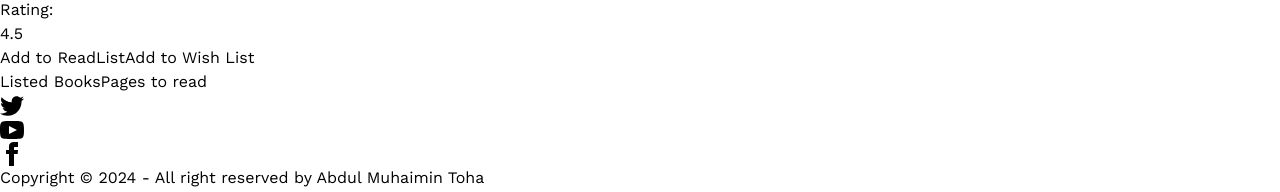
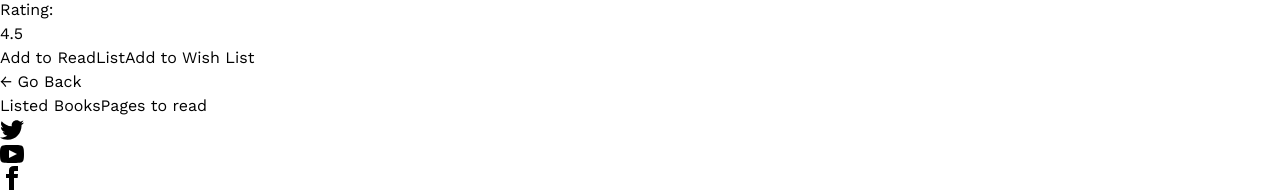
Before and after one commit to abdul-muhaimin-toha/Novel-Nest, a React (Vite) app: page /book-details/1 in a window 1280 px wide. Shown: the part 2038-2230 px from the top of the page. Built offline with nearby package versions, Linux system fonts and the light colour scheme; a web font is replaced by a local one.

Commit message:
save both readlist and wish list and toastify done

```diff
--- a/src/components/BookDetails.jsx
+++ b/src/components/BookDetails.jsx
@@ -2,9 +2,13 @@ import PropTypes from "prop-types";
 import cover_img from "../assets/book_details_cover.png";
 import {
   getReadListFromLS,
+  getWishListFromLS,
   setReadListInLS,
   updateReadListInLS,
+  updateWishListInLS,
 } from "../utils/localStoreManagement";
+import toast, { Toaster } from "react-hot-toast";
+import { Link } from "react-router-dom";
 
 const BookDetails = ({ book }) => {
   const {
@@ -26,9 +30,65 @@ const BookDetails = ({ book }) => {
     const isAlreadyAdded = readListFromLS.find((bookId) => bookId === book_id);
     if (!isAlreadyAdded) {
       updateReadListInLS(book_id);
+      toast("Book Added to read list", {
+        icon: "👏",
+        style: {
+          borderRadius: "10px",
+          background: "#333",
+          color: "#fff",
+        },
+      });
+    } else {
+      toast("Already Added to read list", {
+        icon: "❌",
+        style: {
+          borderRadius: "10px",
+          background: "#333",
+          color: "#fff",
+        },
+      });
     }
   };
-  const handleAddToWishList = () => {};
+  const handleAddToWishList = () => {
+    const wishListFromLS = getWishListFromLS();
+    const isAlreadyAddedToWL = wishListFromLS.find(
+      (bookId) => bookId === book_id,
+    );
+    const readListFromLS = getReadListFromLS();
+    const isAlreadyAddedToRL = readListFromLS.find(
+      (bookId) => bookId === book_id,
+    );
+
+    if (!isAlreadyAddedToWL && !isAlreadyAddedToRL) {
+      updateWishListInLS(book_id);
+      toast("Book Added to wish list", {
+        icon: "👏",
+        style: {
+          borderRadius: "10px",
+          background: "#333",
+          color: "#fff",
+        },
+      });
+    } else if (isAlreadyAddedToWL) {
+      toast("Already Added to Wish list", {
+        icon: "❌",
+        style: {
+          borderRadius: "10px",
+          background: "#333",
+          color: "#fff",
+        },
+      });
+    } else {
+      toast("Already Added to Read list", {
+        icon: "❌",
+        style: {
+          borderRadius: "10px",
+          background: "#333",
+          color: "#fff",
+        },
+      });
+    }
+  };
 
   return (
     <section>
@@ -113,10 +173,19 @@ const BookDetails = ({ book }) => {
                   Add to Wish List
                 </button>
               </div>
+              <div className="mt-16 flex justify-end">
+                <Link
+                  to={-1}
+                  className="px-8 text-xl font-bold text-primary duration-200 hover:bg-transparent"
+                >
+                  &larr; Go Back
+                </Link>
+              </div>
             </div>
           </div>
         </div>
       </div>
+      <Toaster position="top-right" reverseOrder={false} />
     </section>
   );
 };
```
